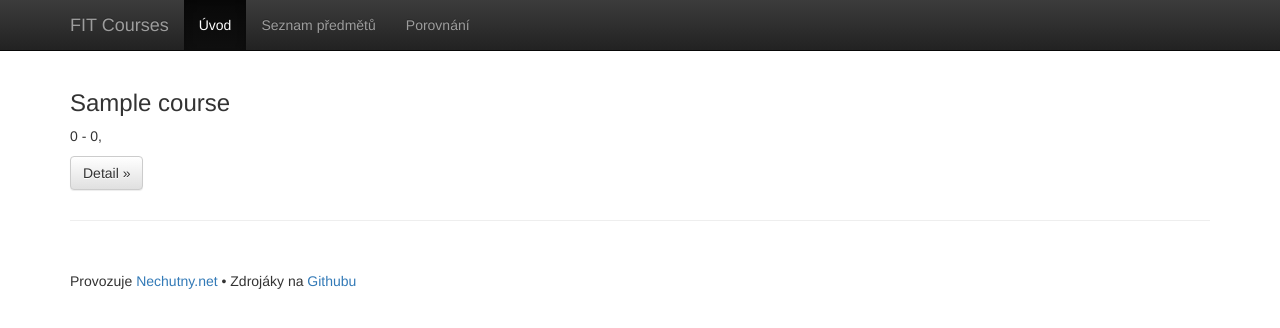
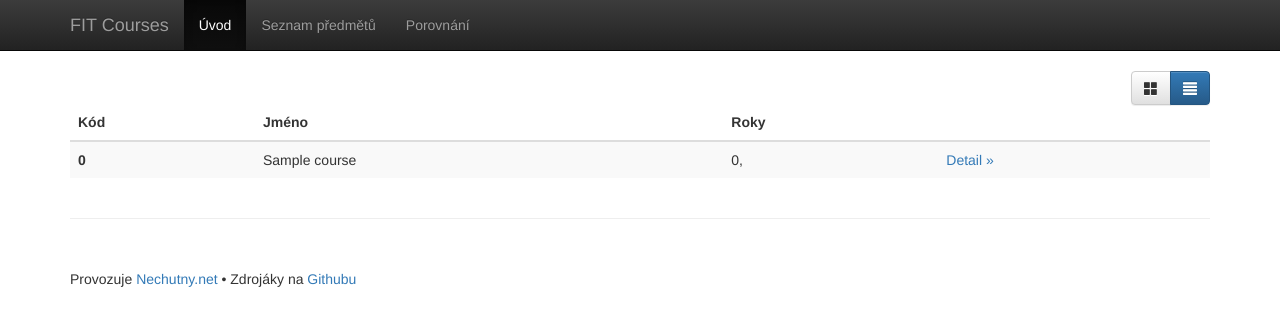
Before and after one commit to nechutny/FITcourses, a PHP site: template template/list.tpl.php in a window 1280 px wide. Shown: the top 328 px of the page. Run offline with PHP 8.4, Linux system fonts and the light colour scheme; the template is opened without the code that fills it: most values are stand-ins (such as "Sample title", 1, 10 or a date in 2020); some libraries are stand-ins or nearby versions.

Commit message:
Pridano zobrazeni predmetu v tabulce s prepinanim na bloky

```diff
--- a/template/list.tpl.php
+++ b/template/list.tpl.php
@@ -1,14 +1,26 @@
-
+<div style="text-align: right">
+	<div class="btn-group">
+		<a href="?set-list=block" class="glyphicon glyphicon-th-large btn btn-default "></a>
+		<a href="?set-list=list" class="glyphicon glyphicon-align-justify btn btn-primary"></a>
+	</div>
+</div>
+<table class="table table-striped table-hover">
+<thead>
+	<tr>
+		<th>Kód</th>
+		<th>Jméno</th>
+		<th>Roky</th>
+		<th></th>
+	</tr>
+</thead>
+<tbody>
 <?php
 ksort($courses);
-$i = 0;
 foreach($courses as $key => $val)
 {
-	if($i%3 == 0)
-	{
-		echo '<div class="row">';
-	}
-	echo '<div class="col-6 col-sm-6 col-lg-4"><h2>'.$val["name"].'</h2><p>'.$key.' - ';
+
+	echo '<tr>
+		<th>'.$key.'</th><td>'.$val["name"].'</td><td>';
 
 	foreach($val["years"] as $year => $a)
 	{
@@ -21,14 +33,9 @@ foreach($courses as $key => $val)
 			echo " ".$year . ", ";
 		}
 	}
-	echo '</p><p><a class="btn btn-default" href="?detail='.$key.'" role="button">Detail &raquo;</a></p></div>';
+	echo '</td><td><a href="?detail='.$key.'" role="button">Detail &raquo;</a></td></tr>';
 
-	if($i%3 == 2)
-	{
-		echo '</div>';
-	}
-
-	$i++;
 }
 ?>
-</div>
+</tbody>
+</table>
```
Also changed, not shown: index.php (+15 -1 lines), template/block.tpl.php (added, +40 -0 lines).
